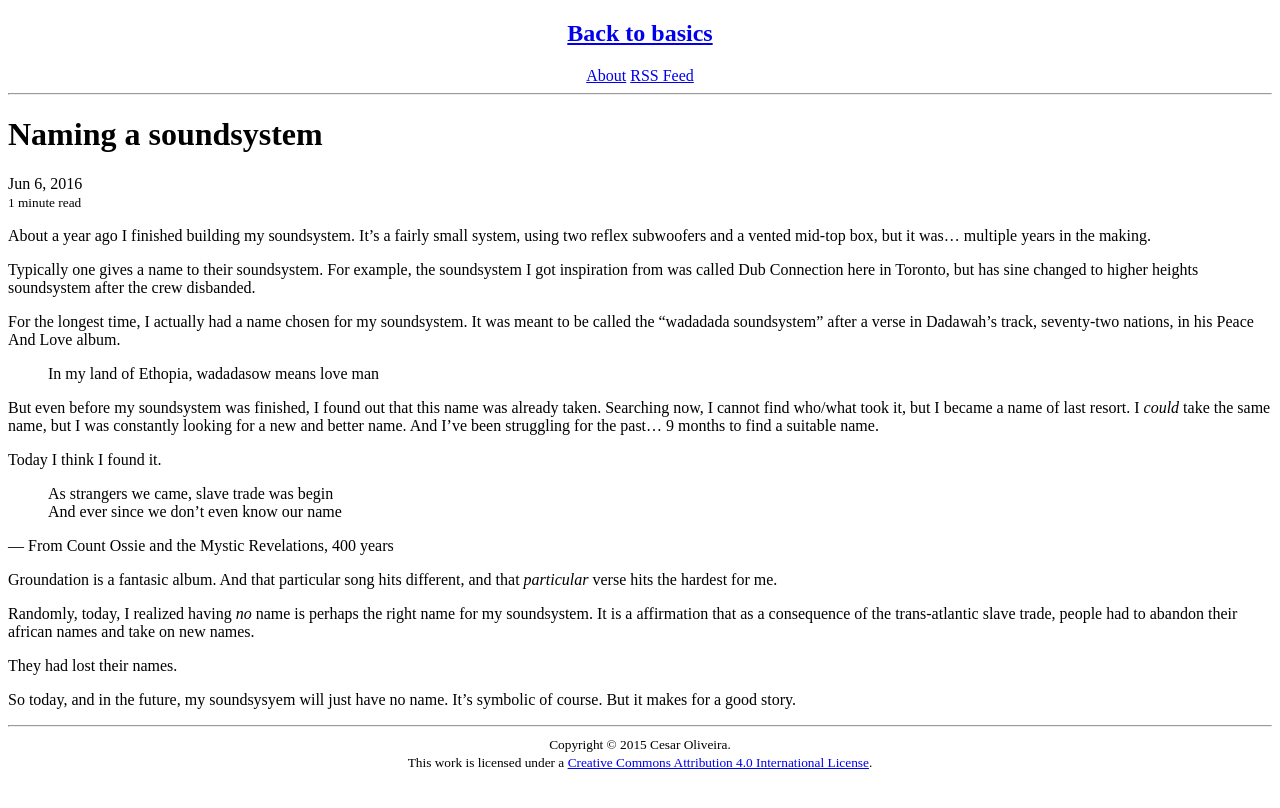
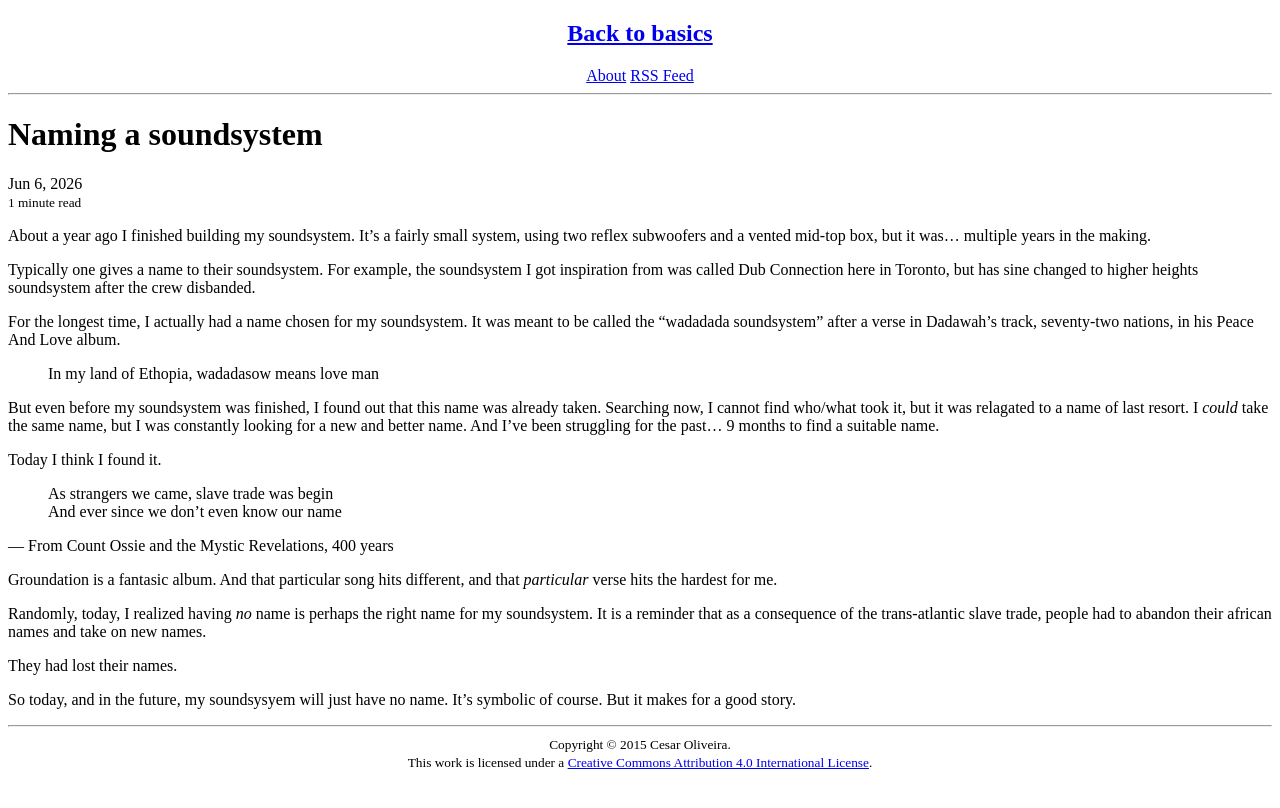
Before and after one commit to cdolivei/cdolivei.github.io, a Jekyll site: the page built from _posts/2026-06-06-unnamed-soundsystem.md, in a window 1280 px wide. Shown: the top 808 px of the page. Built offline with Jekyll 4.4.1, drawn with Linux system fonts in a browser that asks for light colours.

Commit message:
Update and rename 2016-06-06-unnamed-soundsystem.md to 2026-06-06-unnamed-soundsystem.md

```diff
--- a/_posts/2016-06-06-unnamed-soundsystem.md
+++ b/_posts/2026-06-06-unnamed-soundsystem.md
@@ -17,7 +17,7 @@ It was meant to be called the "wadadada soundsystem" after a verse in Dadawah's
 > In my land of Ethopia, wadadasow means love man
 
 But even before my soundsystem was finished, I found out that this name was already taken.
-Searching now, I cannot find who/what took it, but I became a name of last resort.
+Searching now, I cannot find who/what took it, but it was relagated to a name of last resort.
 I _could_ take the same name, but I was constantly looking for a new and better name.
 And I've been struggling for the past... 9 months to find a suitable name.
 
@@ -32,7 +32,7 @@ Groundation is a fantasic album.
 And that particular song hits different, and that _particular_ verse hits the hardest for me.
 
 Randomly, today, I realized having _no_ name is perhaps the right name for my soundsystem.
-It is a affirmation that as a consequence of the trans-atlantic slave trade, people had to abandon their african names and take on new names.
+It is a reminder that as a consequence of the trans-atlantic slave trade, people had to abandon their african names and take on new names.
 
 They had lost their names.
 
```
